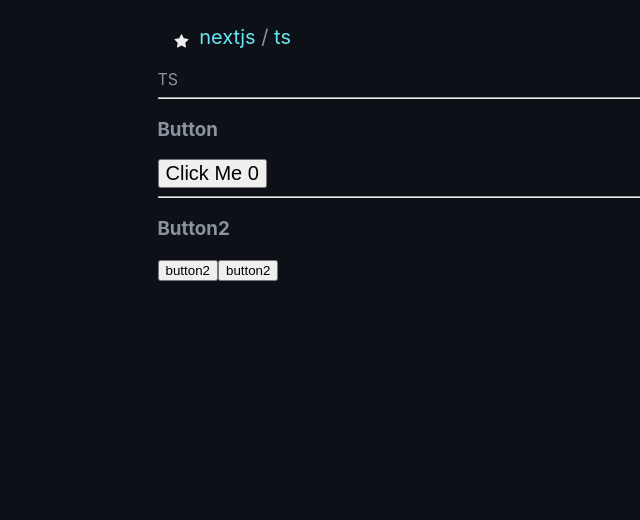
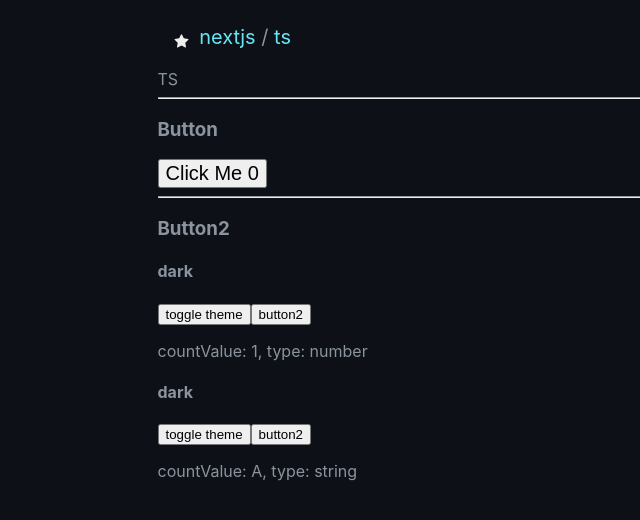
Before and after one commit to DavisChang/nextjs-on-demand-isr, a Next.js app: page /ts in a window 1280 px wide. Shown: the top 520 px of the page, without its empty margins (0-640 px from the left). Built offline with nearby package versions, Linux system fonts and the light colour scheme; no server answers.

Commit message:
context for ts

```diff
--- a/app/ts/layout.tsx
+++ b/app/ts/layout.tsx
@@ -1,6 +1,7 @@
 import styles from "../../styles/Home.module.scss";
 import Link from "next/link";
 import { StarIcon } from "../icons";
+import { ThemeContextProvider } from "../../context/theme-context";
 
 export default function TsLayout({
   children,
@@ -19,7 +20,7 @@ export default function TsLayout({
           / <Link href="/ts">ts</Link>
         </div>
       </div>
-      {children}
+      <ThemeContextProvider>{children}</ThemeContextProvider>
     </main>
   );
 }
--- a/app/ts/page.tsx
+++ b/app/ts/page.tsx
@@ -38,7 +38,7 @@ export default function Ts() {
       <div>
         <h3>Button2</h3>
         <Button2 countValue={1} countHistory={[1, 2, 3]} />
-        <Button2 countValue={"1"} countHistory={["1", "2", "3"]} />
+        <Button2 countValue={"A"} countHistory={["A", "B", "C"]} />
       </div>
     </div>
   );
--- a/components/Button2.tsx
+++ b/components/Button2.tsx
@@ -1,4 +1,5 @@
-import React, { useEffect } from "react";
+import React, { useContext, useEffect } from "react";
+import { ThemeContext, useThemeContext } from "../context/theme-context";
 
 // Generics
 // We have codified a relationship between these two props (countValue, countHistory)
@@ -11,6 +12,8 @@ export default function Button2<T>({
   countValue,
   countHistory,
 }: ButtonProps<T>) {
+  const { theme, toggleTheme } = useThemeContext();
+  console.log({ theme, toggleTheme });
   useEffect(() => {
     fetch("https://jsonplaceholder.typicode.com/photos")
       .then((response) => response.json())
@@ -24,5 +27,14 @@ export default function Button2<T>({
       });
   });
 
-  return <button>button2</button>;
+  return (
+    <div>
+      <h4>{theme}</h4>
+      <button onClick={() => toggleTheme()}>toggle theme</button>
+      <button>button2</button>
+      <div>
+        <p>{`countValue: ${countValue}, type: ${typeof countValue}`}</p>
+      </div>
+    </div>
+  );
 }
--- /dev/null
+++ b/context/theme-context.tsx
@@ -0,0 +1,51 @@
+"use client";
+import { createContext, useContext, useState } from "react";
+
+type Theme = "light" | "dark";
+
+type ThemeContextProviderProps = {
+  children: React.ReactNode;
+};
+type ThemeContextType = {
+  theme: Theme;
+  toggleTheme: () => void;
+};
+const defaultThemeContext: ThemeContextType = {
+  theme: "dark",
+  toggleTheme: () => {
+    console.warn("toggleTheme is not implemented");
+  },
+};
+
+export const ThemeContext =
+  createContext<ThemeContextType>(defaultThemeContext);
+export const useThemeContext = () => {
+  const context = useContext(ThemeContext);
+  if (!context) {
+    throw new Error(
+      "useThemeContext must be used inside the ThemeContextProvider"
+    );
+  }
+  return context;
+};
+
+export function ThemeContextProvider({ children }: ThemeContextProviderProps) {
+  const [theme, setTheme] = useState<Theme>("dark");
+  const toggleTheme = () => {
+    if (theme === "dark") {
+      setTheme("light");
+    } else {
+      setTheme("dark");
+    }
+  };
+  return (
+    <ThemeContext.Provider
+      value={{
+        theme,
+        toggleTheme,
+      }}
+    >
+      {children}
+    </ThemeContext.Provider>
+  );
+}
```
Also changed, not shown: utils/getIndexOfArrayItem.ts (added, +22 -0 lines).
